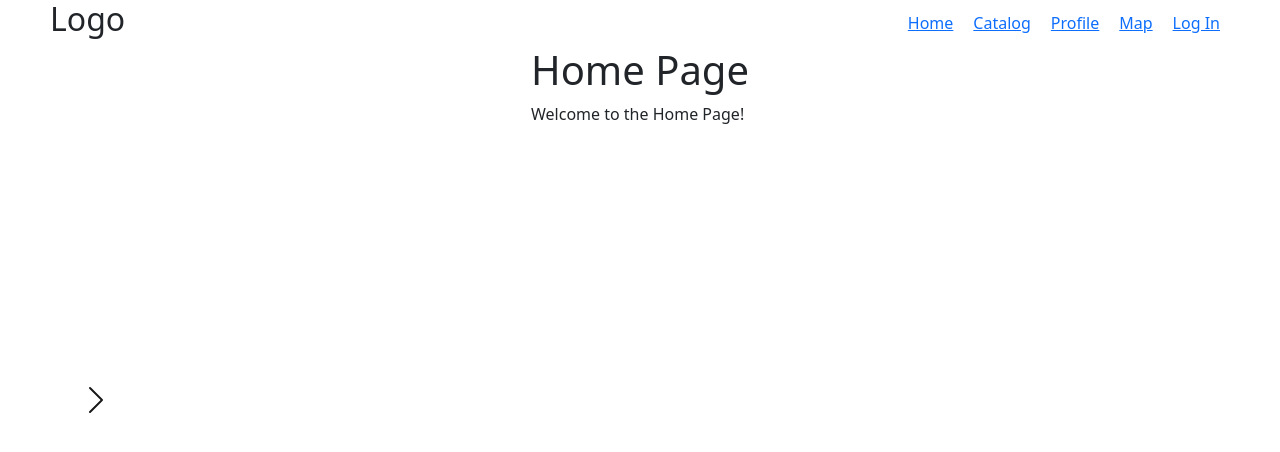
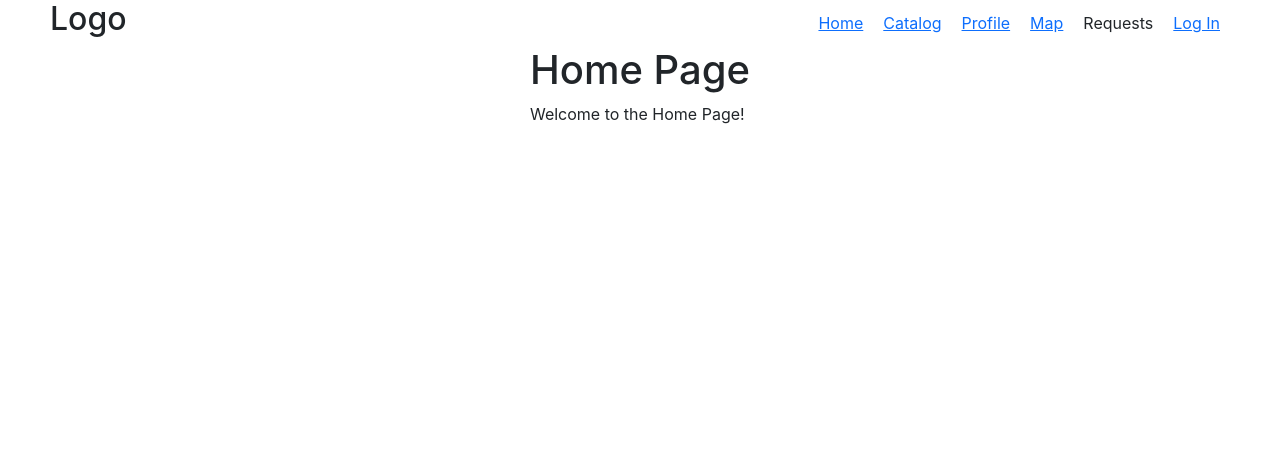
Before and after one commit to heliochromic/books-swap-rest-app, a React (Create React App) app in the folder frontend/: page / in a window 1280 px wide. Shown: the top 452 px of the page. Built offline with nearby package versions, Linux system fonts and the light colour scheme.

Commit message:
requests offcanvas fixed

```diff
--- a/frontend/package.json
+++ b/frontend/package.json
@@ -7,7 +7,6 @@
     "@testing-library/react": "^13.4.0",
     "@testing-library/user-event": "^13.5.0",
     "axios": "^1.7.1",
-    "bootstrap": "^5.3.3",
     "leaflet": "^1.9.4",
     "react": "^18.3.1",
     "react-dom": "^18.3.1",
--- a/frontend/src/Header/Header.jsx
+++ b/frontend/src/Header/Header.jsx
@@ -63,6 +63,13 @@ const Header = () => {
                     <div>
                         <Link to="/map">Map</Link>
                     </div>
+
+                    <div className="offcanvasButton" type="button" data-bs-toggle="offcanvas"
+                            data-bs-target="#offcanvasWithBothOptions" aria-controls="offcanvasWithBothOptions"
+                            title="Open Offcanvas">
+                        Requests
+                    </div>
+
                     {!isAuthenticated && (
                         <div>
                             <Link to="/login">Log In</Link>
@@ -75,7 +82,7 @@ const Header = () => {
                     )}
                 </nav>
             </header>
-            <Main setIsAuthenticated={setIsAuthenticated} />
+            <Main setIsAuthenticated={setIsAuthenticated}/>
         </Router>
     );
 };
--- a/frontend/src/Offcanvas/Offcanvas.jsx
+++ b/frontend/src/Offcanvas/Offcanvas.jsx
@@ -1,18 +1,10 @@
-import React, { useEffect } from 'react';
-import 'bootstrap/dist/css/bootstrap.min.css';
-import 'bootstrap/dist/js/bootstrap.bundle.min.js';
-import "./Offcanvas.css"
+import React from 'react';
+import "./Offcanvas.css";
 
 const Offcanvas = () => {
-
     return (
-        <div className="buttonContainer">
-            <button className="carousel-control-prev carousel-dark offcanvasButton" type="button" data-bs-toggle="offcanvas"
-                data-bs-target="#offcanvasWithBothOptions" aria-controls="offcanvasWithBothOptions">
-                <span className="carousel-control-next-icon"></span>
-            </button>
-
-            <div className="offcanvas offcanvas-start" data-bs-scroll="true" tabIndex="-1" id="offcanvasWithBothOptions"
+        <section className="offcanvasContainer">
+            <div className="offcanvas offcanvas-end" tabIndex="-1" id="offcanvasWithBothOptions"
                 aria-labelledby="offcanvasWithBothOptions">
                 <div className="offcanvas-header">
                     <h5 className="offcanvas-title" id="offcanvasWithBothOptions">Backdrop with scrolling</h5>
@@ -22,7 +14,7 @@ const Offcanvas = () => {
                     <p>Try scrolling the rest of the page to see this option in action.</p>
                 </div>
             </div>
-        </div>
+        </section>
     );
 };
 
```
Also changed, not shown: 1 other file (tests, documents, lock files or other folders).
